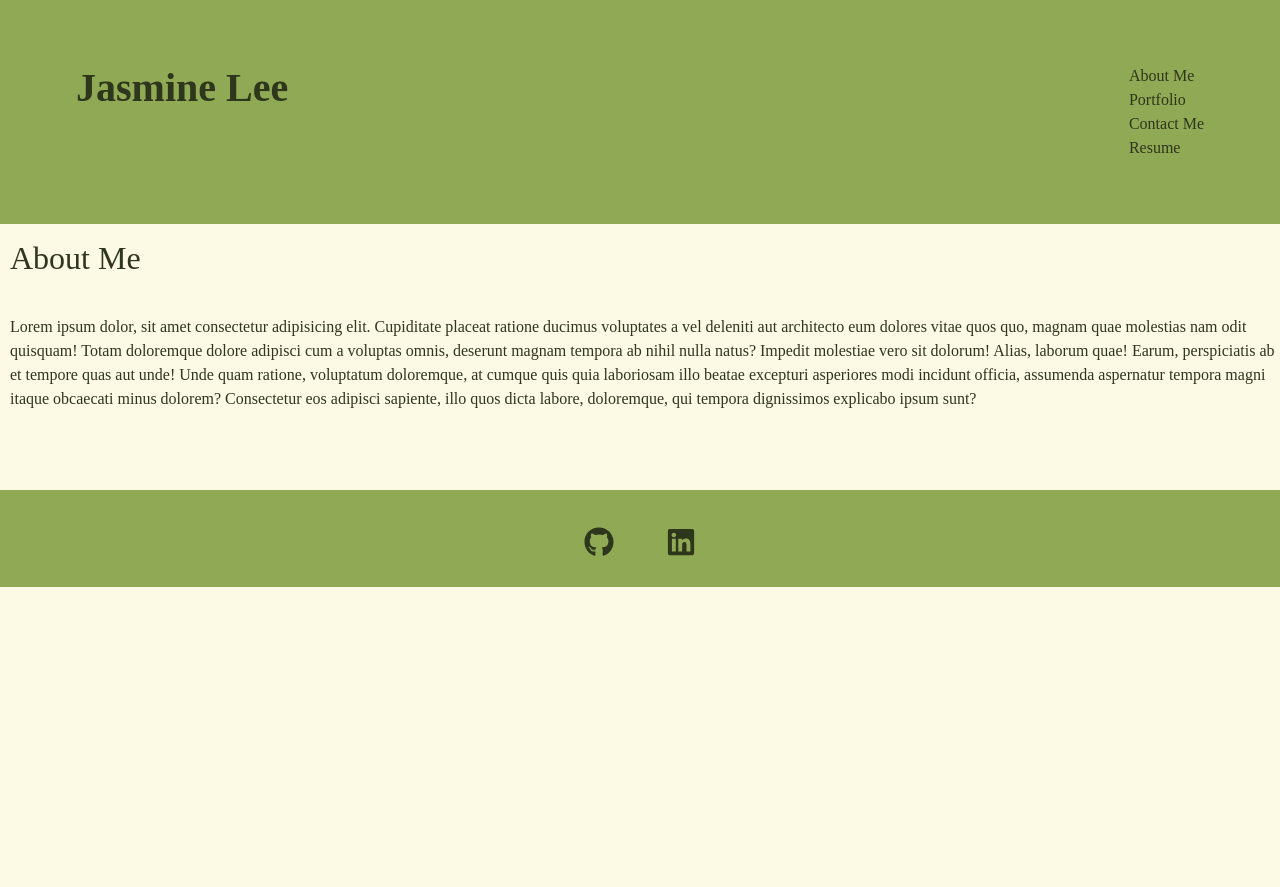
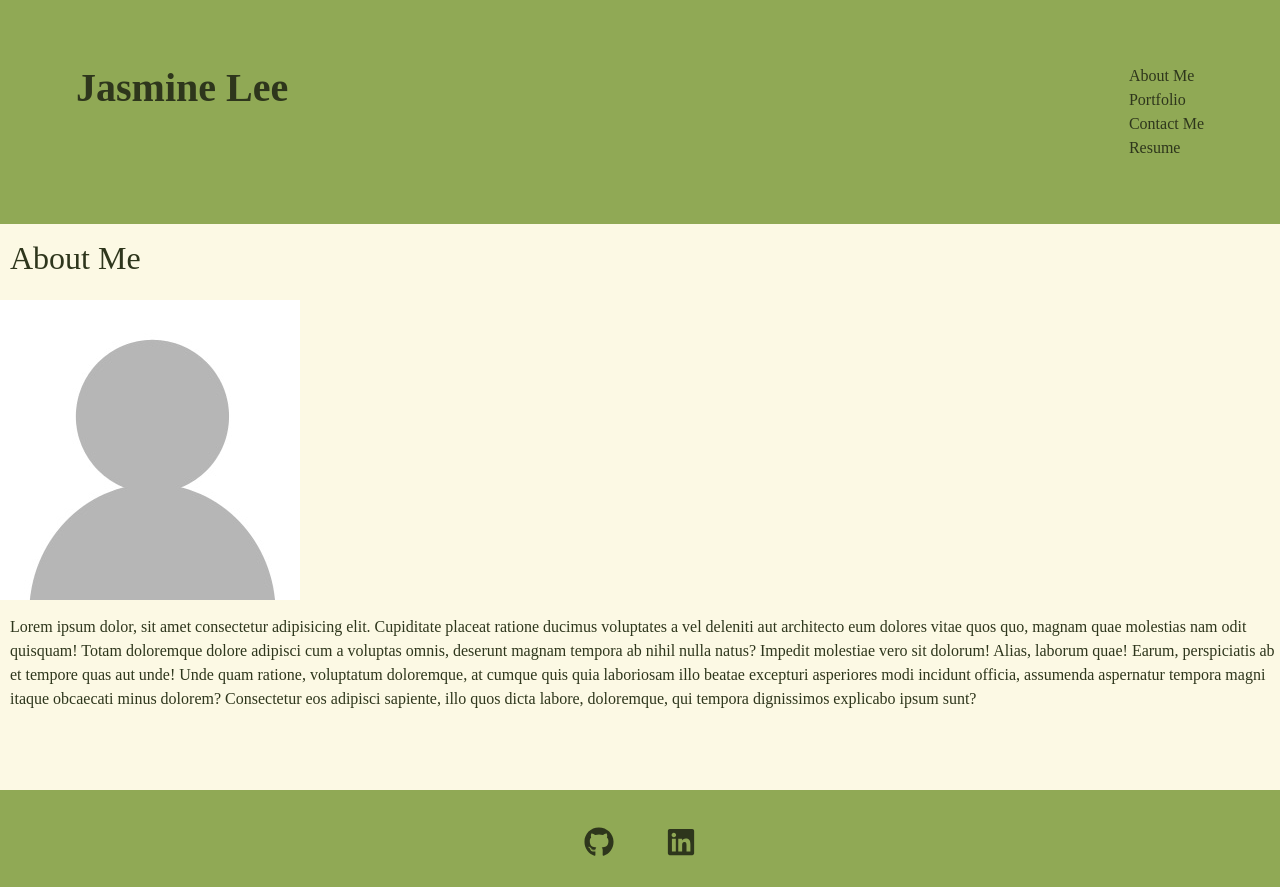
Before and after one commit to Jasmineleeyt/portfolio-v2, a React (Vite) app: page / in a window 1280 px wide. Before the commit the page ends 800 px from the top, so only its background shows below. Built offline with nearby package versions, Linux system fonts and the light colour scheme.

Commit message:
Added avatar and updated About.jsx to include the image

```diff
--- a/src/pages/About.jsx
+++ b/src/pages/About.jsx
@@ -1,10 +1,12 @@
 import React from 'react';
+import Avatar from '../../src/assets/avatar.jpg'
 
 
 export default function AboutMe() {
     return (
       <div>
         <h2>About Me</h2>
+        <img className="avatar" src={Avatar} alt="avatar"/>
         <p className="about-para">
             Lorem ipsum dolor, sit amet consectetur adipisicing elit. Cupiditate placeat ratione ducimus voluptates a vel deleniti aut architecto eum dolores vitae quos quo, magnam quae molestias nam odit quisquam! Totam doloremque dolore adipisci cum a voluptas omnis, deserunt magnam tempora ab nihil nulla natus? Impedit molestiae vero sit dolorum! Alias, laborum quae! Earum, perspiciatis ab et tempore quas aut unde! Unde quam ratione, voluptatum doloremque, at cumque quis quia laboriosam illo beatae excepturi asperiores modi incidunt officia, assumenda aspernatur tempora magni itaque obcaecati minus dolorem? Consectetur eos adipisci sapiente, illo quos dicta labore, doloremque, qui tempora dignissimos explicabo ipsum sunt?
         </p>
```
Also changed, not shown: src/assets/avatar.jpg (added).
